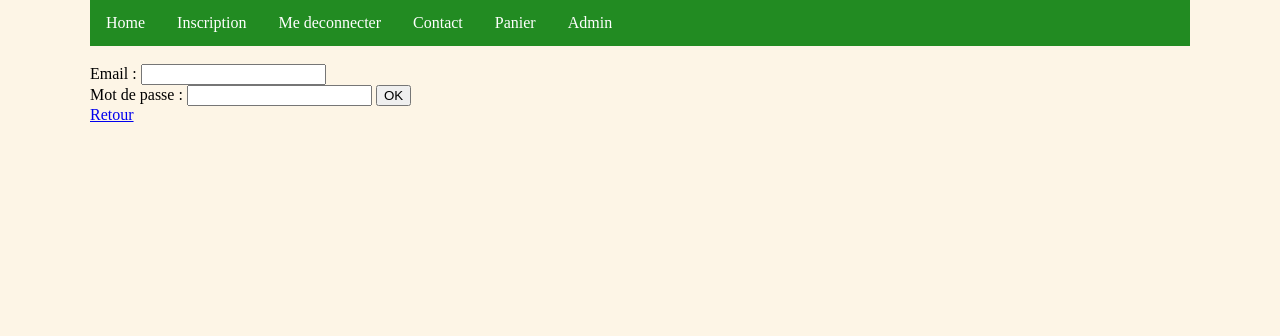
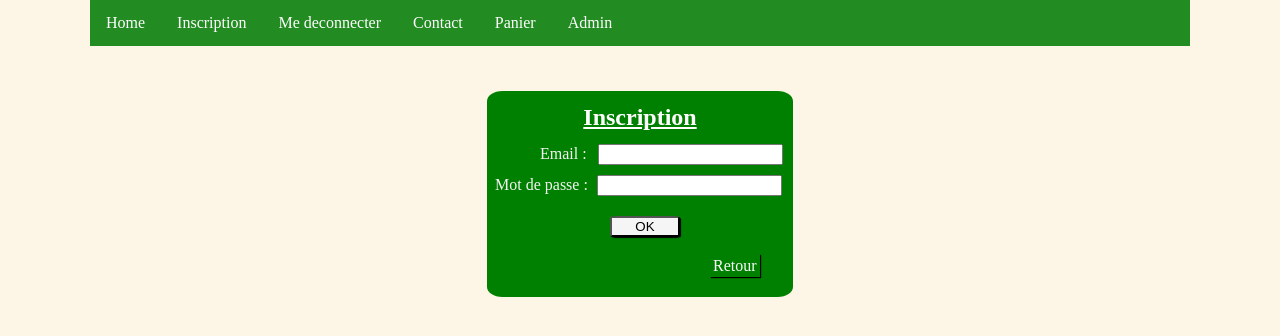
Before and after one commit to Failte21/rush000, a PHP site: page /sign_up.php in a window 1280 px wide. Shown: the part 96-432 px from the top of the page. Run offline with PHP 8.4, Linux system fonts and the light colour scheme; the visitor is signed in with stand-in values (Sample User, id 1).

Commit message:
css signup

```diff
--- a/sign_up.php
+++ b/sign_up.php
@@ -4,14 +4,114 @@
 <head>
 	<meta charset="UTF-8">
 	<title>Inscription</title>
+	<style>
+		form
+		{
+			color: #F5F5F5;
+			position: relative;
+			margin: auto;
+			border: solid;
+			border-color: green;
+			border-radius: 5%;
+			width: 300px;
+			height: 200px;
+			background-color: green;
+		}
+
+		#se-connecter
+		{
+			position: relative;
+			z-index: 10;
+			width: 160px;
+			font-size: x-large;
+			text-align: center;
+			margin: auto;
+			top: 40px;
+			color: white;
+			text-decoration: underline;
+		}
+
+		#retour
+		{
+			text-decoration: none;
+			color: rgb(252, 252, 252);
+			position: relative;
+			border-style: solid;
+			text-align: center;
+			top: 100px;
+			right: -220px;
+			border-color: green;
+			background-color: green;
+			box-shadow: 1px 1px 1px #000000;
+		}
+
+		#submit
+		{
+			border-radius: 10%;
+		    background-color: #F5F5F5;
+		    box-shadow: 1px 1px 1px #000000;
+		    position: relative;
+		    top: 80px;
+		    width: 70px;
+		    left: 120px;
+		}
+
+		#mail, #passwd
+		{
+			color: #F5F5F5;
+		}
+
+		#mail
+		{
+			position: relative;
+			top: 50px;
+			left: 57px;
+		}
+
+		#passwd
+		{
+			position: relative;
+			top: 60px;
+			left: 10px;
+		}
+
+		#text-passwd
+		{
+			position: relative;
+			top: 60px;
+			left: 5px
+		}
+
+		#text-mail
+		{
+			position: relative;
+			top: 50px;
+			left: 50px;
+		}
+
+		#submit:hover
+		{
+			color: #F5F5F5;
+			background-color: green;
+			border-color: green;
+		}
+
+		#retour:hover
+		{
+			background-color: rgb(245, 62, 62);
+			border-color: rgb(245, 62, 62);
+			color: #F5F5F5;
+		}
+	</style>
 </head>
 <body>
 	<br />
+	<h1 id="se-connecter">Inscription</h1>
 	<form action="sign_up_db.php" method="post">
-		Email : <input type="email" name="mail"><br>
-		Mot de passe : <input type="password" name="passwd">
-		<input type="submit" name="submit" value="OK"><br>
-		<a href="/rush00/index.php">Retour</a>
+		<span id="text-mail">Email : </span><input id="mail" type="email" name="mail"><br>
+		<span id="text-passwd">Mot de passe : </span><input id="passwd" type="password" name="passwd">
+		<input id="submit" type="submit" name="submit" value="OK"><br>
+		<a id="retour" href="/rush00/index.php">Retour</a>
 	</form>
 </body>
 </html>
```
